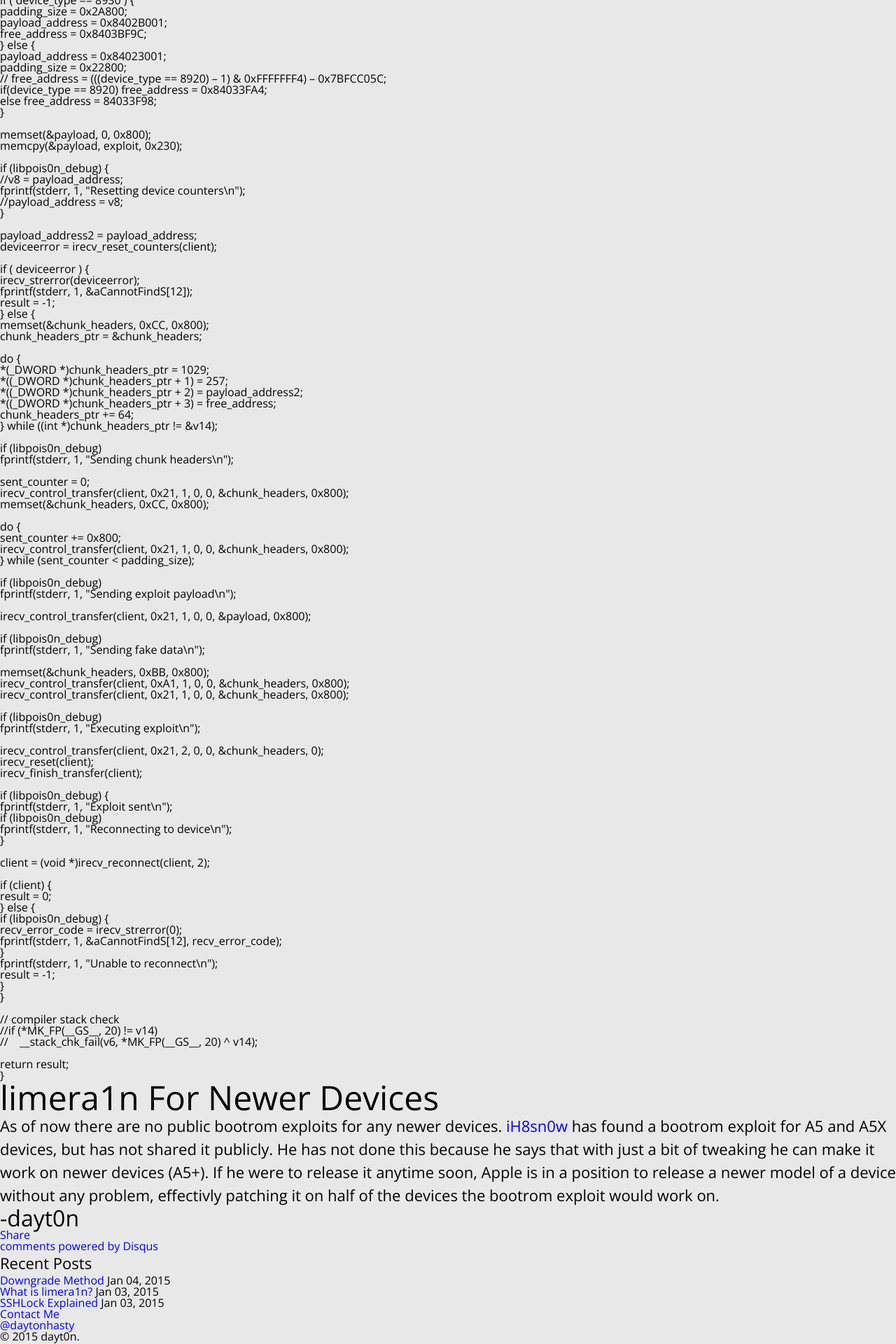
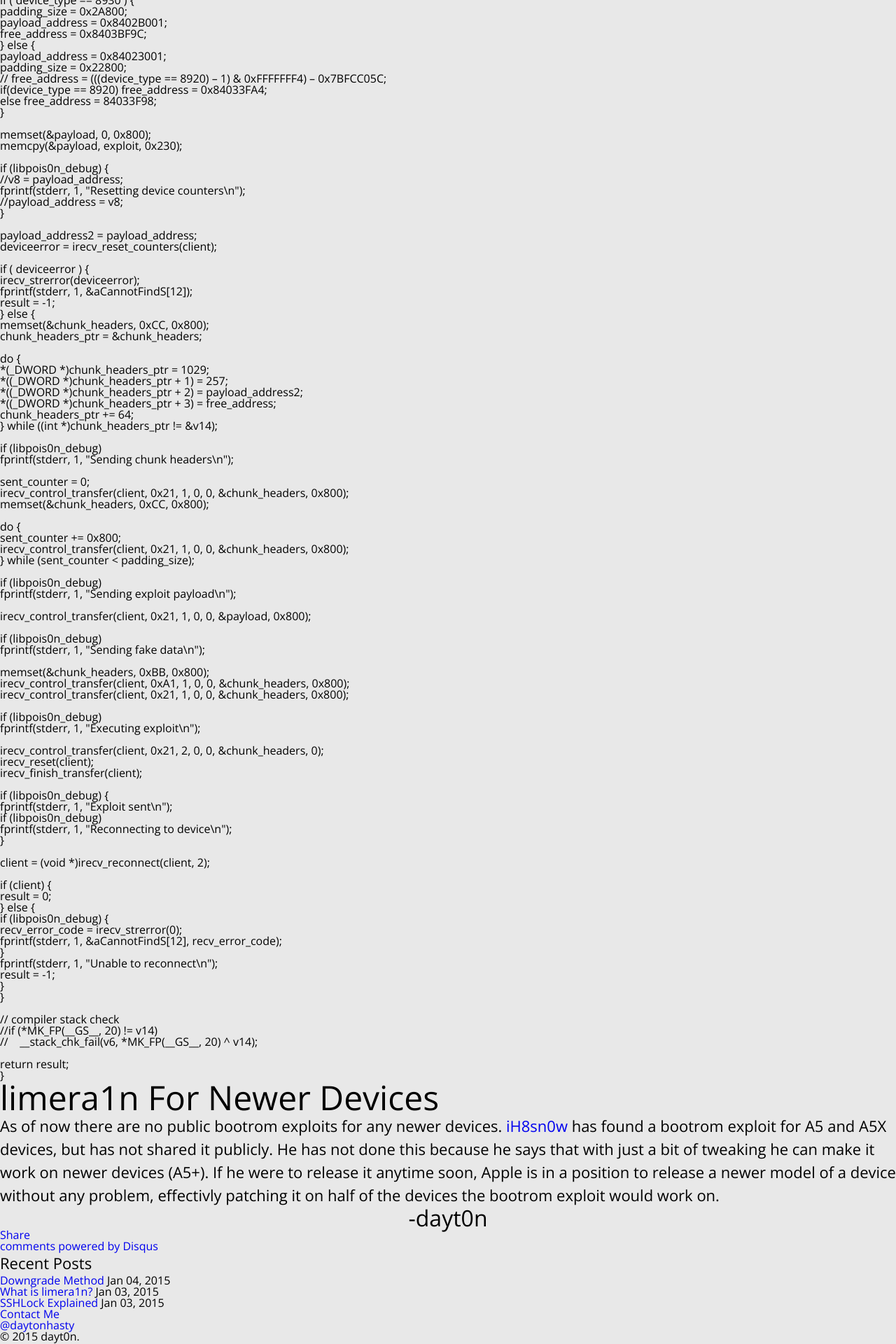
Before and after one commit to dayt0n/dayt0n.github.io, a Jekyll site: the page built from _posts/2015-01-03-what-is-limera1n.md, in a window 1280 px wide. Shown: the part 2024-3944 px from the top of the page at 70% size. Built offline with Jekyll 4.4.1, drawn with Linux system fonts in a browser that asks for light colours; comment, search, counter and statistics services are not loaded.

```diff
--- a/_posts/2015-01-03-what-is-limera1n.md
+++ b/_posts/2015-01-03-what-is-limera1n.md
@@ -135,4 +135,4 @@ return result;
 ## limera1n For Newer Devices
 As of now there are no public bootrom exploits for any newer devices. [iH8sn0w](https://twitter.com/iH8sn0w/) has found a bootrom exploit for A5 and A5X devices, but has not shared it publicly. He has not done this because he says that with just a bit of tweaking he can make it work on newer devices (A5+). If he were to release it anytime soon, Apple is in a position to release a newer model of a device without any problem, effectivly patching it on half of the devices the bootrom exploit would work on.
 
-### -dayt0n
+<center><h3>-dayt0n</h3></center>
```
Also changed, not shown: _posts/2015-01-03-sshlock-explained.md (+1 -1 lines).
